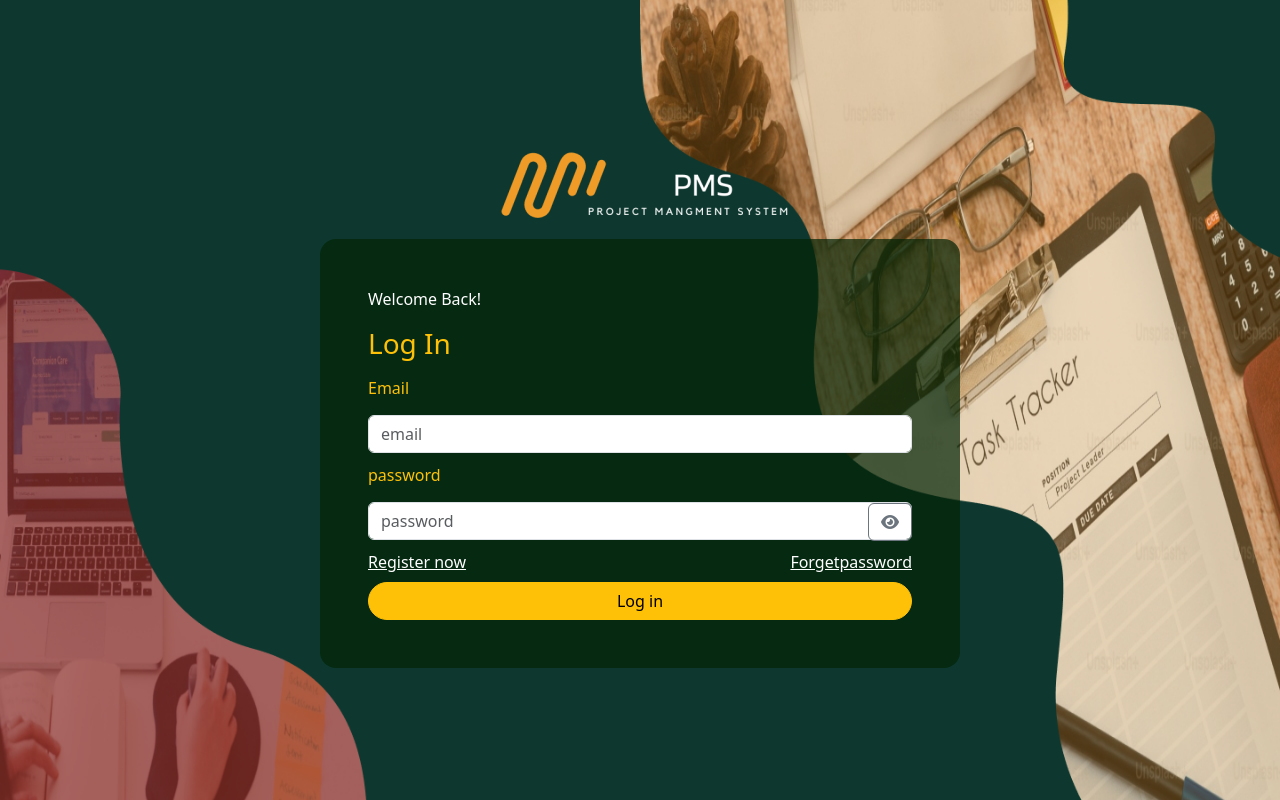
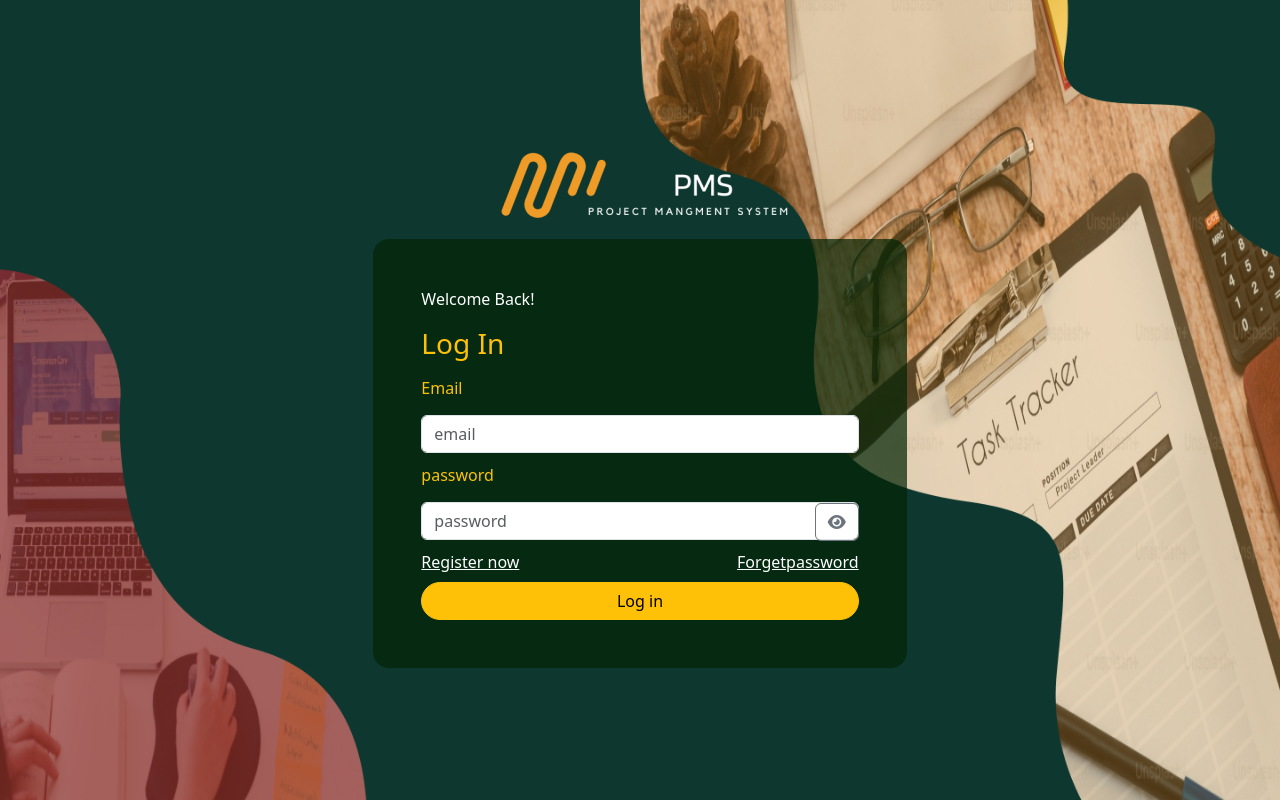
Before and after one commit to Elias-lap/ProjectMangement2, a React (Vite) app: page / in a window 1280 px wide. Built offline with nearby package versions, Linux system fonts and the light colour scheme.

Commit message:
changeFlexToRow

```diff
--- a/src/AuthModule/components/ForgotPassword/ForgotPassword.tsx
+++ b/src/AuthModule/components/ForgotPassword/ForgotPassword.tsx
@@ -31,12 +31,12 @@ export default function ForgotPassword() {
 
 
   return (
-    <div className="Auth-container vh-100 d-flex align-items-center justify-content-center">
-    <div className="logo">
+    <div className="Auth-container vh-100 row align-items-center justify-content-center overflow-auto gx-0 flex-nowrap ">
+  <div className="logo  col-md-5 d-flex align-items-center justify-content-center">
       <img src={logo} alt="logo" className="mb-3" />
     </div>
 
-    <div className="login-container  w-50 rounded-4 px-5 py-5">
+    <div className="login-container col-md-5 rounded-4 px-5 py-5">
       <p className="text-white">Welcome Back!</p>
       <h3 className="text-warning mb-3">Forget Password </h3>
       <form onSubmit={handleSubmit(onSubmit)}>
--- a/src/AuthModule/components/Login/Login.tsx
+++ b/src/AuthModule/components/Login/Login.tsx
@@ -44,12 +44,13 @@ const onSubmit = async (data: FormData) => {
 };
 
   return (
-    <div className="Auth-container vh-100 d-flex align-items-center justify-content-center overflow-auto">
-      <div className="logo">
+
+      <div className="Auth-container vh-100 row align-items-center justify-content-center overflow-auto gx-0 flex-nowrap ">
+        <div className="logo  col-md-5 d-flex align-items-center justify-content-center">
           <img src={logo} alt="logo" className="mb-3" />
         </div>
 
-      <div className="login-container  w-50 rounded-4 px-5 py-5">
+        <div className="login-container  col-md-5 rounded-4 px-5 py-5">
           <p className="text-white">Welcome Back!</p>
           <h3 className="text-warning mb-3">Log In</h3>
           <form onSubmit={handleSubmit(onSubmit)}>
@@ -120,5 +121,6 @@ const onSubmit = async (data: FormData) => {
           </form>
         </div>
       </div>
+
   );
 }
--- a/src/AuthModule/components/ReasetPassword/ReasetPassword.tsx
+++ b/src/AuthModule/components/ReasetPassword/ReasetPassword.tsx
@@ -60,12 +60,12 @@ export default function ReasetPassword() {
   };
 
   return (
-    <div className="Auth-container vh-100 d-flex align-items-center justify-content-center overflow-auto">
-      <div className="logo">
+    <div className="Auth-container vh-100 row align-items-center justify-content-center overflow-auto gx-0 flex-nowrap ">
+    <div className="logo  col-md-5 d-flex align-items-center justify-content-center">
         <img src={logo} alt="logo" className="mb-3" />
       </div>
 
-      <div className="login-container  w-50 rounded-4 px-5 py-5">
+      <div className="login-container col-md-5 rounded-4 px-5 py-5">
         <p className="text-white">Welcome Back!</p>
         <h3 className="text-warning mb-3">Reset Password</h3>
         <form onSubmit={handleSubmit(onSubmit)}>
```
Lines whose indentation alone changed are shown as unchanged.
